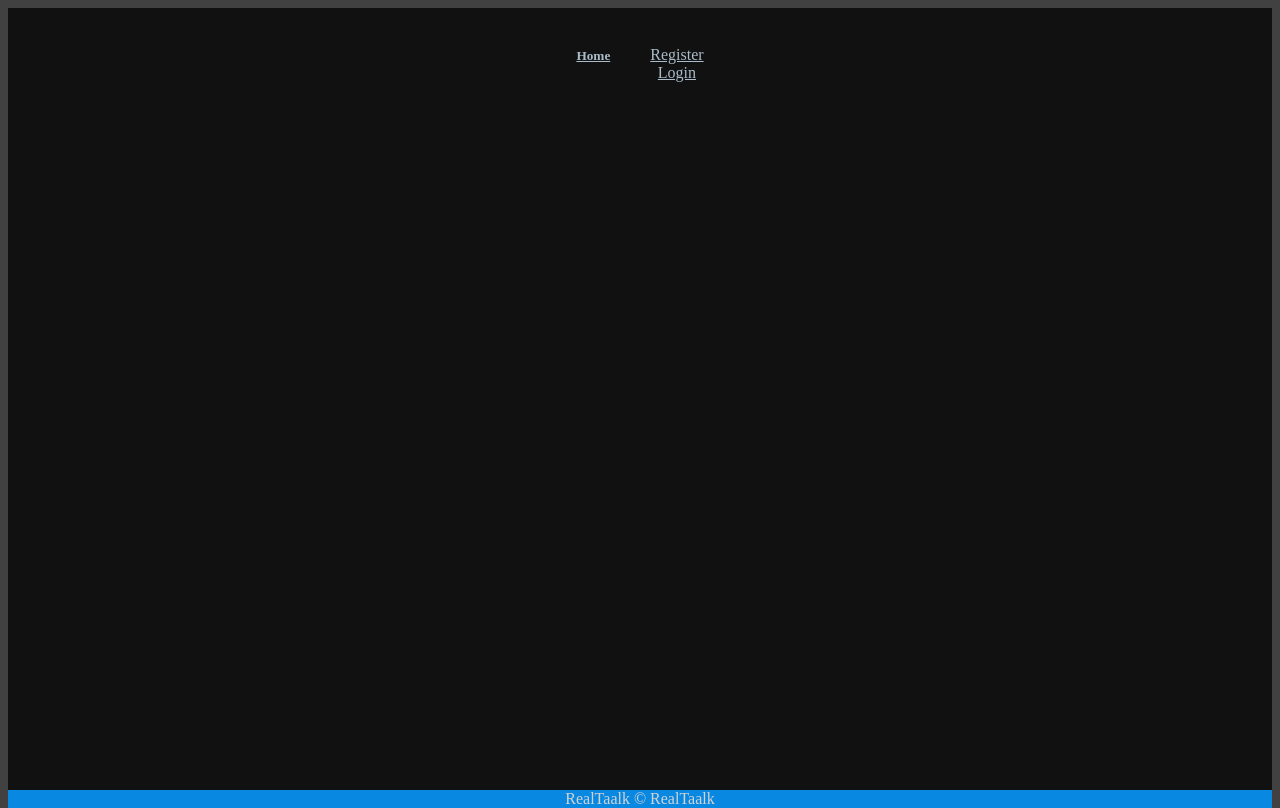
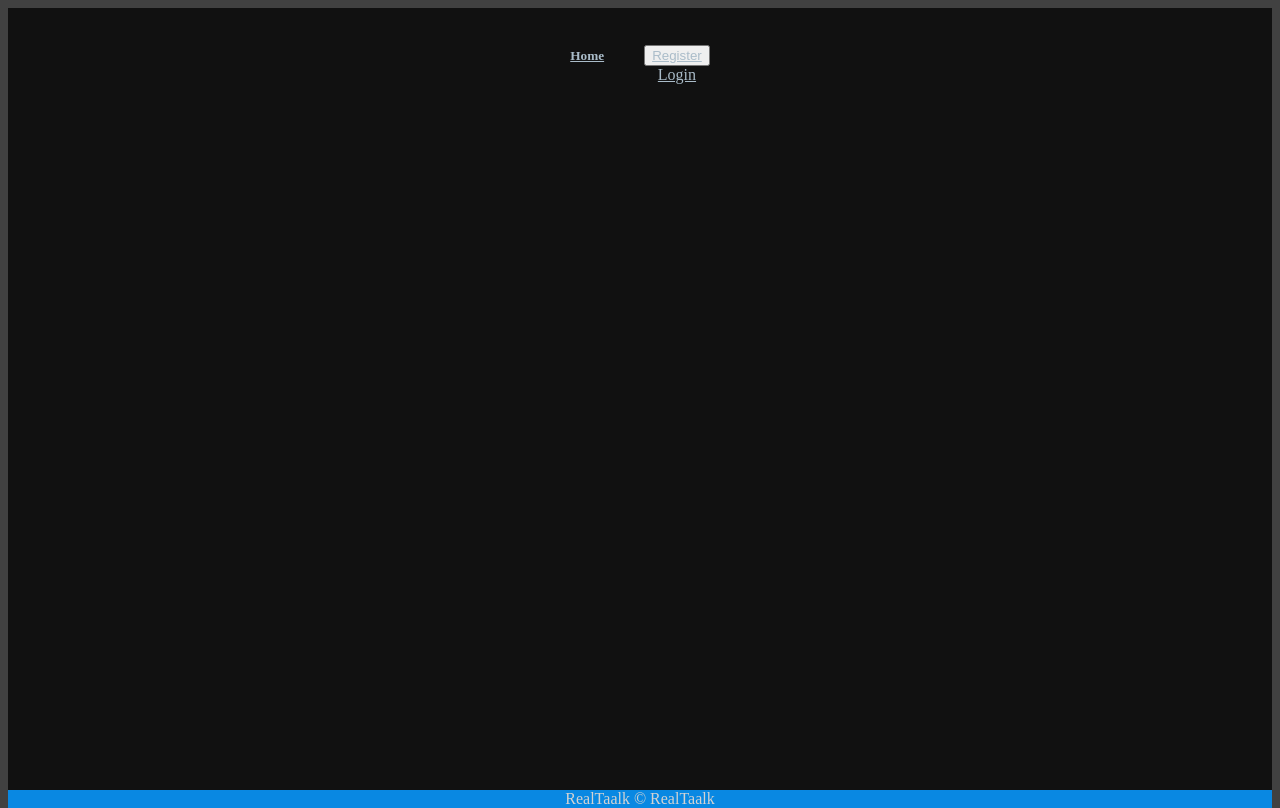
Before and after one commit to golden-state0fmind/RealTaalk-FrontEnd, a React (Create React App) app: page / in a window 1280 px wide. Built offline with nearby package versions, Linux system fonts and the light colour scheme.

Commit message:
straightens links in card

```diff
--- a/src/components/Header.js
+++ b/src/components/Header.js
@@ -1,7 +1,7 @@
 import React, { useState } from 'react';
 import { Link } from 'react-router-dom';
 import {
-    Card, CardText, CardBody, CardLink,
+    Button, Card, CardText, CardBody, CardLink,
     CardTitle, CardSubtitle
 } from 'reactstrap';
 
@@ -10,11 +10,11 @@ const Header = (props) => {
     return (
         <header className="header">
             <div>
-                <Card>
+                <Card className="card">
                     <img />
-                    <CardBody>
+                    <CardBody className="card-body">
                         <CardTitle tag="h5"><Link to={'/'}>Home</Link></CardTitle>
-                        <div className='links'>
+                        <label className='links'>
                             <ul>
                                 {props.currentUser ?
                                     <>
@@ -23,12 +23,12 @@ const Header = (props) => {
                                     </>
                                     :
                                     <>
-                                        <li><Link to={'/register'}>Register</Link></li>
+                                        <Button outline color="success"><Link to={'/register'}>Register</Link></Button>{' '}
                                         <li><Link to={'/login'}>Login</Link></li>
                                     </>
                                 }
                             </ul>
-                        </div>
+                        </label>
                     </CardBody>
                 </Card>
             </div>
```
